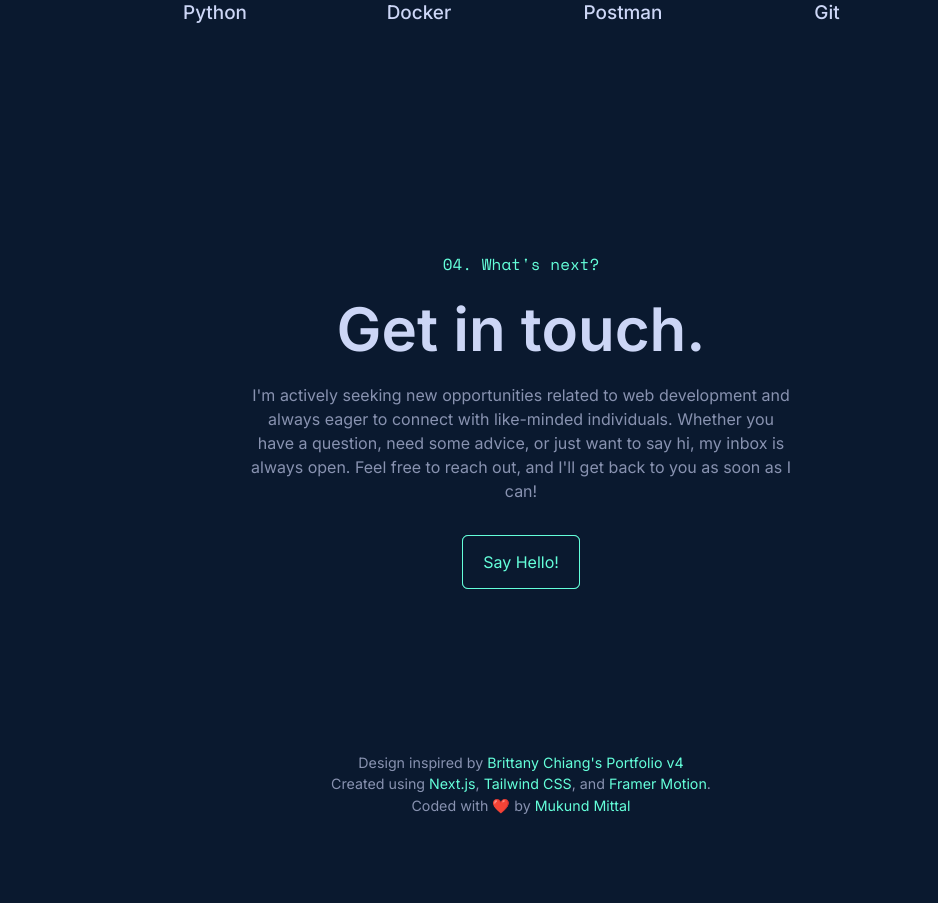
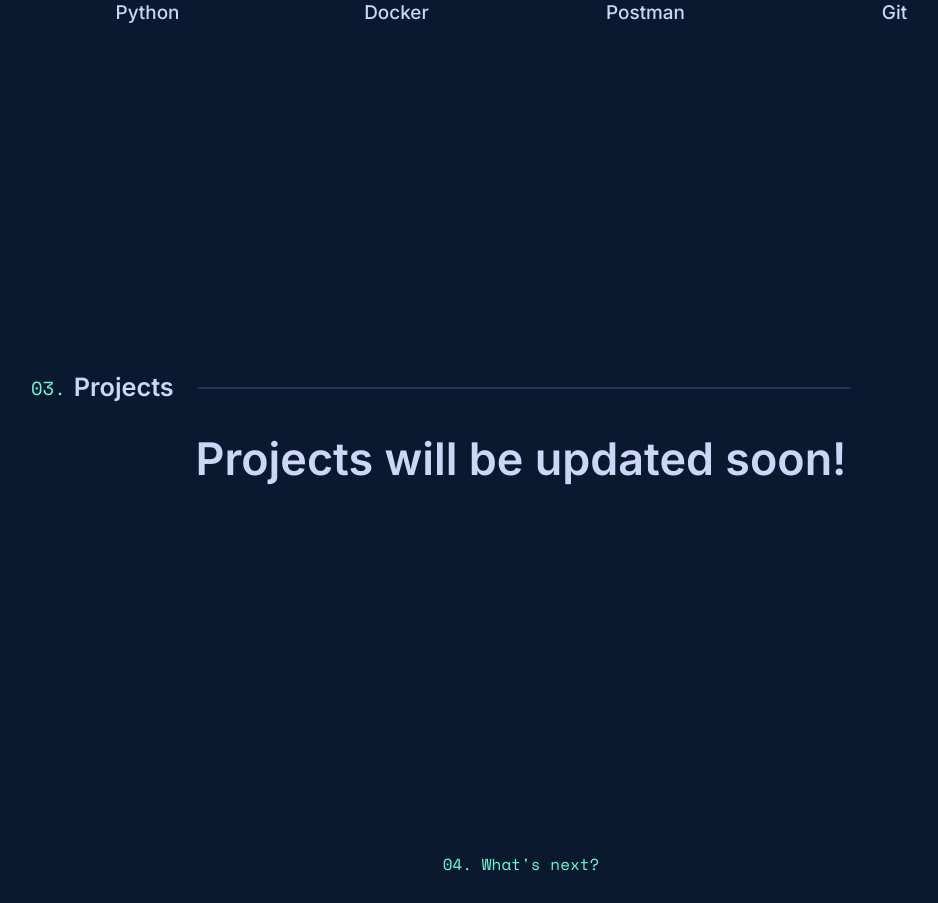
Before and after one commit to mukund1606/new-portfolio, a Next.js app: page / in a window 1280 px wide. Shown: the part 1880-2783 px from the top of the page, without its empty margins (119-1057 px from the left). Before the commit the page ends 2728 px from the top, so only its background shows below. Built offline with nearby package versions, Linux system fonts and the light colour scheme.

Commit message:
Projects Placeholder Created

```diff
--- a/src/app/page.tsx
+++ b/src/app/page.tsx
@@ -7,6 +7,7 @@ import ContactSection from "@/components/ContactSection";
 import Footer from "@/components/Footer";
 import HomeSection from "@/components/HomeSection";
 import LeftVerticalDiv from "@/components/LeftVerticalDiv";
+import ProjectsSection from "@/components/ProjectsSection";
 import RightVerticalDiv from "@/components/RightVerticalDiv";
 import TechStackSection from "@/components/TechStackSection";
 
@@ -23,7 +24,7 @@ export default function HomePage() {
           <HomeSection />
           <AboutSection />
           <TechStackSection />
-          {/* <section className="h-screen" id="projects"></section> */}
+          <ProjectsSection />
           <ContactSection />
         </main>
         <Footer />
--- /dev/null
+++ b/src/components/ProjectsSection.tsx
@@ -0,0 +1,41 @@
+"use client";
+
+import { motion } from "framer-motion";
+
+export default function ProjectsSection() {
+  const initialDelay = 0.25;
+  const nextDelay = 0.1;
+  return (
+    <section
+      className="mx-auto flex min-h-[75vh] w-full max-w-[1000px] justify-center py-16 pt-20"
+      id="projects"
+    >
+      <div className="my-auto flex w-full flex-col gap-6">
+        <motion.div
+          className="flex items-center gap-2"
+          initial={{ opacity: 0, y: 40 }}
+          whileInView={{ opacity: 1, y: 0 }}
+          transition={{ duration: 0.5, delay: initialDelay }}
+          viewport={{ once: true }}
+        >
+          <span className="font-mono text-base text-green">03.</span>
+          <span className="text-lg font-semibold text-lightest-slate">
+            Projects
+          </span>
+          <span className="ml-1 h-[2px] w-1/3 rounded-md bg-lightest-navy sm:ml-4 sm:w-1/2 lg:w-2/3" />
+        </motion.div>
+        <div className="flex flex-col gap-8 text-center">
+          <motion.h2
+            className="text-2xl font-semibold leading-tight text-lightest-slate"
+            initial={{ opacity: 0, y: 20 }}
+            whileInView={{ opacity: 1, y: 0 }}
+            transition={{ duration: 0.5, delay: initialDelay + nextDelay }}
+            viewport={{ once: true }}
+          >
+            Projects will be updated soon!
+          </motion.h2>
+        </div>
+      </div>
+    </section>
+  );
+}
--- a/src/components/TechStackSection.tsx
+++ b/src/components/TechStackSection.tsx
@@ -23,7 +23,7 @@ export default function TechStackSection() {
   const nextDelay = 0.1;
   return (
     <section
-      className="mx-auto flex min-h-[75vh] w-full max-w-[800px] justify-center py-16 pt-20"
+      className="mx-auto flex min-h-[75vh] w-full max-w-[1000px] justify-center py-16 pt-20"
       id="tech-stack"
     >
       <div className="my-auto flex w-full flex-col gap-6">
```
